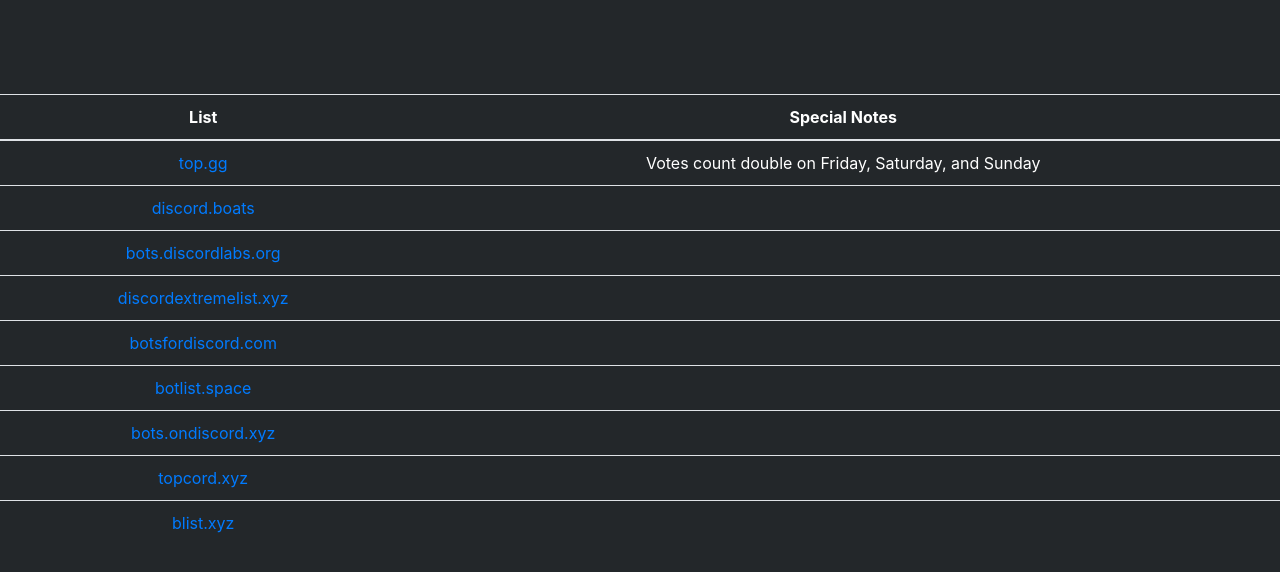
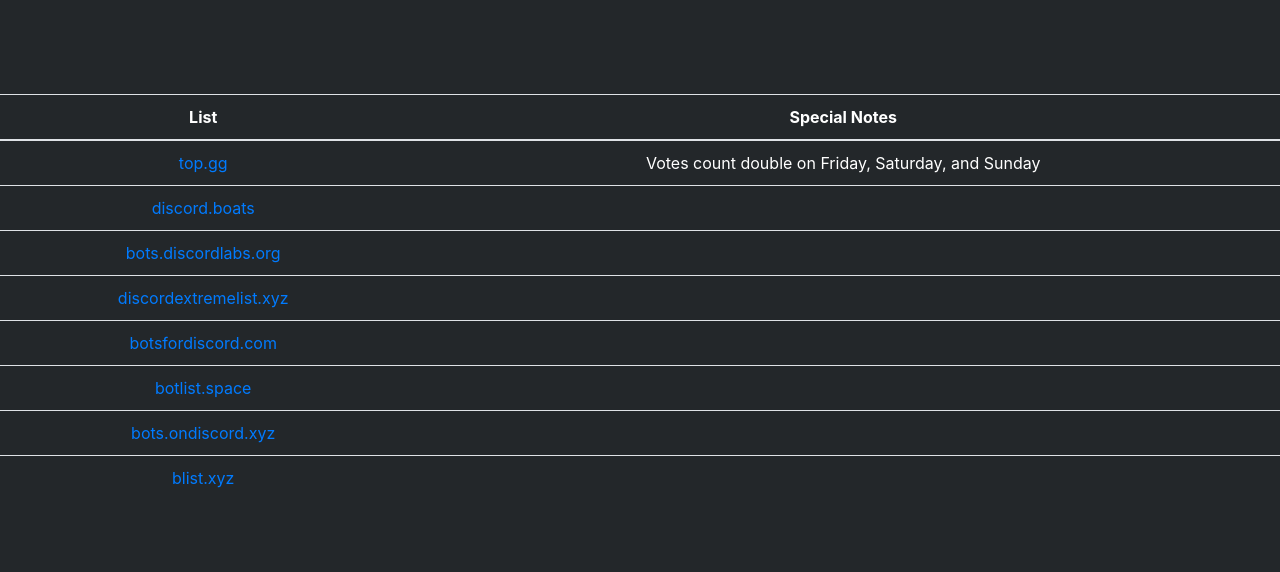
Before and after one commit to SlingexDev/slingexdev.github.io, a plain HTML site: page votelinks.html in a window 1280 px wide. Shown: the part 82-654 px from the top of the page. Drawn offline with Linux system fonts and the light colour scheme.

Commit message:
Update votelinks.html

```diff
--- a/votelinks.html
+++ b/votelinks.html
@@ -84,10 +84,6 @@
 							<td></td>
                             				</tr>
 							<tr>
-							<td><a href="https://topcord.xyz/bot/764153912190042133/vote" target="_blank">topcord.xyz</a></td>
-							<td></td>
-							</tr>
-							<tr>
 							<td><a href="https://blist.xyz/bot/764153912190042133" target="_blank">blist.xyz</a></td>
 							<td></td>
 							</tr>
```
